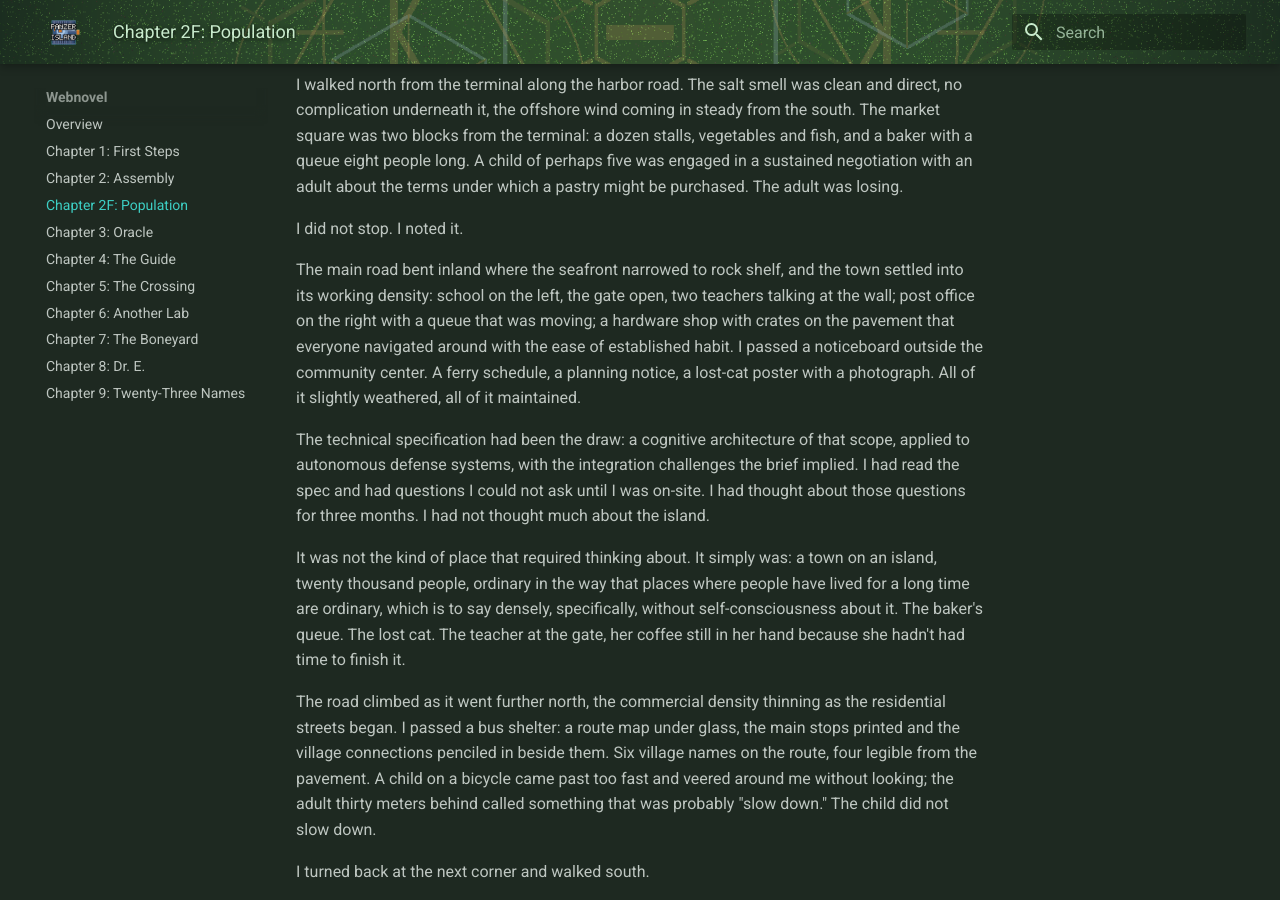
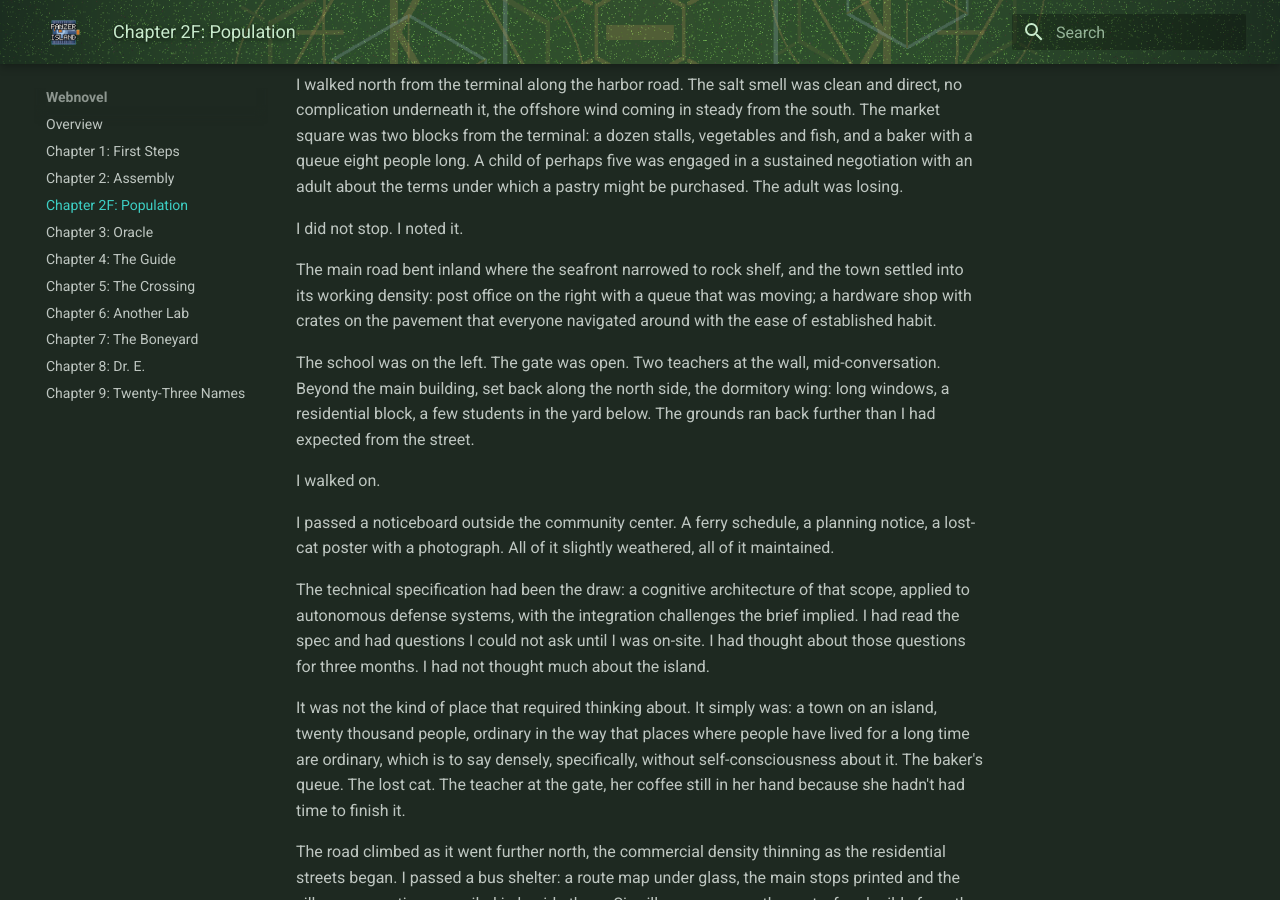
Before and after one commit to rhedak/panzer_island_pages, an MkDocs documentation site: the page built from docs/webnovel/ch02f.md, in a window 1280 px wide and 900 px high, scrolled down 2091 px. Built offline with MkDocs 1.6.1 and Material for MkDocs 9.7.7, drawn with Linux system fonts in a browser that asks for light colours; some of the changed text lies outside the part shown.

Commit message:
update ch02f after Erika and Wilhelm backstory established

```diff
--- a/docs/webnovel/ch02f.md
+++ b/docs/webnovel/ch02f.md
@@ -49,7 +49,13 @@ I walked north from the terminal along the harbor road. The salt smell was clean
 
 I did not stop. I noted it.
 
-The main road bent inland where the seafront narrowed to rock shelf, and the town settled into its working density: school on the left, the gate open, two teachers talking at the wall; post office on the right with a queue that was moving; a hardware shop with crates on the pavement that everyone navigated around with the ease of established habit. I passed a noticeboard outside the community center. A ferry schedule, a planning notice, a lost-cat poster with a photograph. All of it slightly weathered, all of it maintained.
+The main road bent inland where the seafront narrowed to rock shelf, and the town settled into its working density: post office on the right with a queue that was moving; a hardware shop with crates on the pavement that everyone navigated around with the ease of established habit.
+
+The school was on the left. The gate was open. Two teachers at the wall, mid-conversation. Beyond the main building, set back along the north side, the dormitory wing: long windows, a residential block, a few students in the yard below. The grounds ran back further than I had expected from the street.
+
+I walked on.
+
+I passed a noticeboard outside the community center. A ferry schedule, a planning notice, a lost-cat poster with a photograph. All of it slightly weathered, all of it maintained.
 
 The technical specification had been the draw: a cognitive architecture of that scope, applied to autonomous defense systems, with the integration challenges the brief implied. I had read the spec and had questions I could not ask until I was on-site. I had thought about those questions for three months. I had not thought much about the island.
 
```
Also changed, not shown: other parts of docs/webnovel/ch02f.md (+3 -3 lines).
